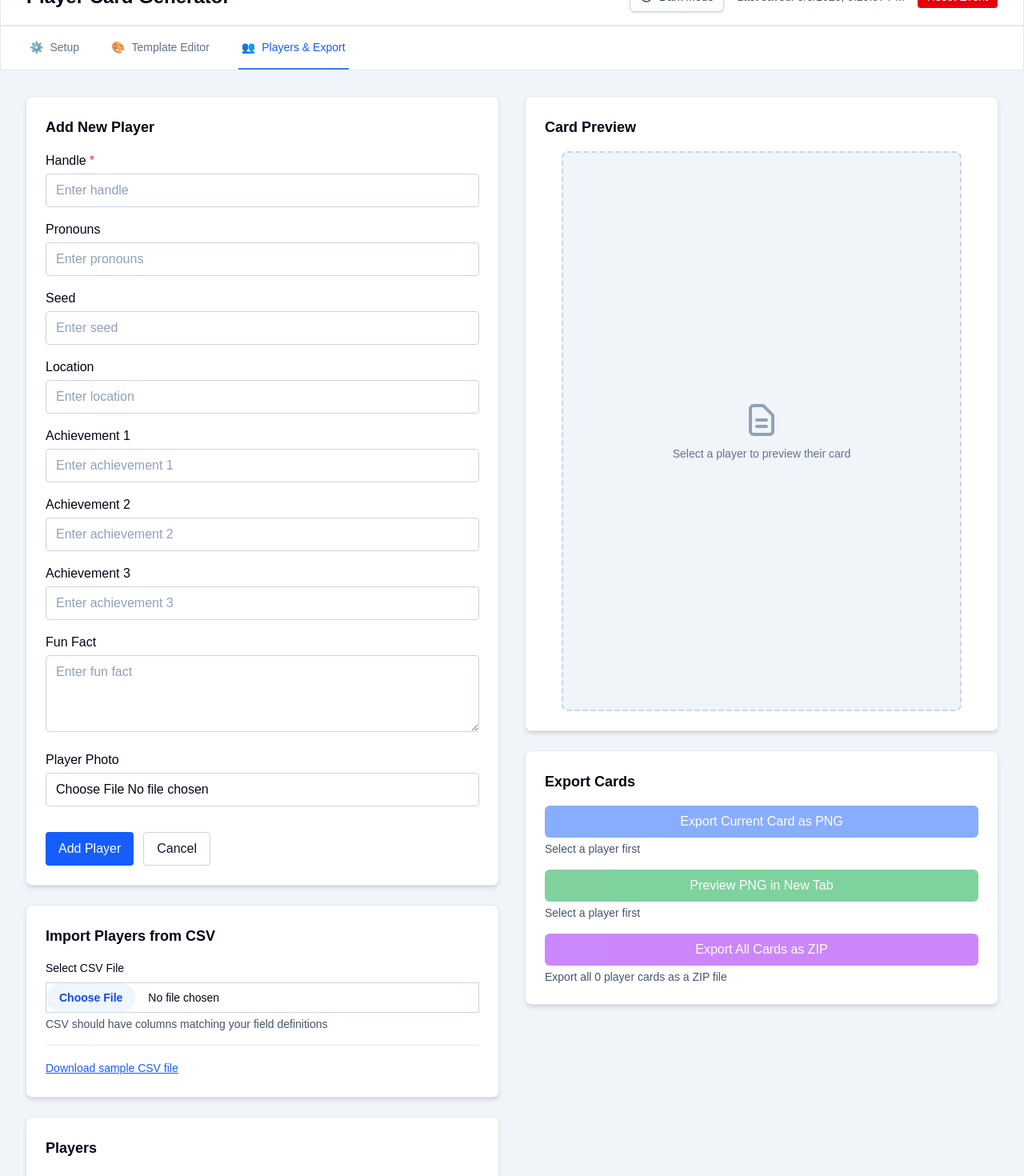
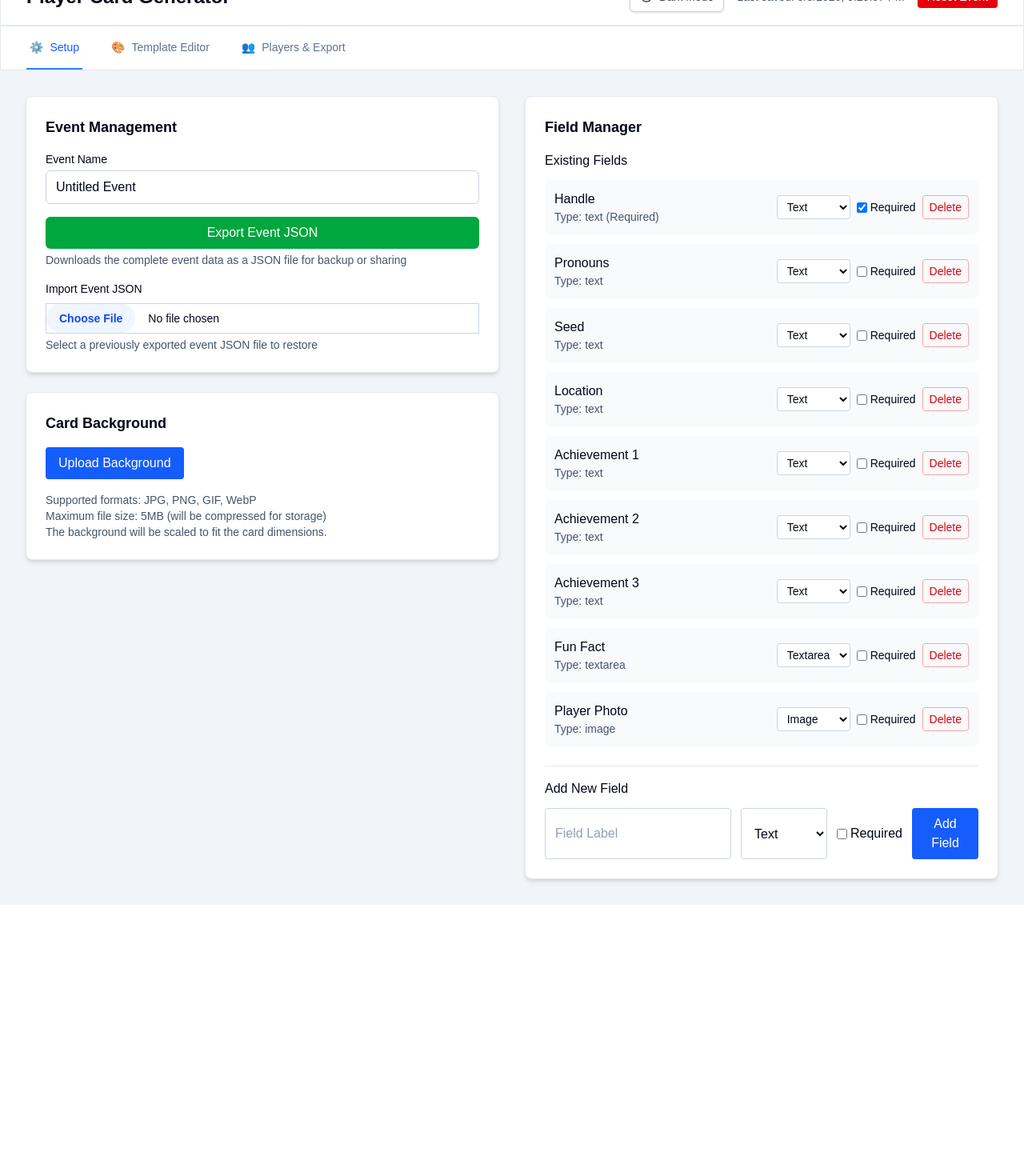
Before and after one commit to Thanhqd90/stream-player-card-generator, a Next.js app: page / in a window 1280 px wide. Shown: the part 40-1510 px from the top of the page at 80% size. After the commit the page ends 1171 px from the top, so only its background shows below. Built offline with nearby package versions, Linux system fonts and the light colour scheme.

Commit message:
Changed default tab on page visit to setup

```diff
--- a/src/app/page.tsx
+++ b/src/app/page.tsx
@@ -34,7 +34,7 @@ export default function Home() {
     updateEvent,
   } = useEventManager();
 
-  const [activeTab, setActiveTab] = useState<TabType>("players");
+  const [activeTab, setActiveTab] = useState<TabType>("setup");
   const [editingPlayer, setEditingPlayer] = useState<string | null>(null);
 
   if (!event) {
```
